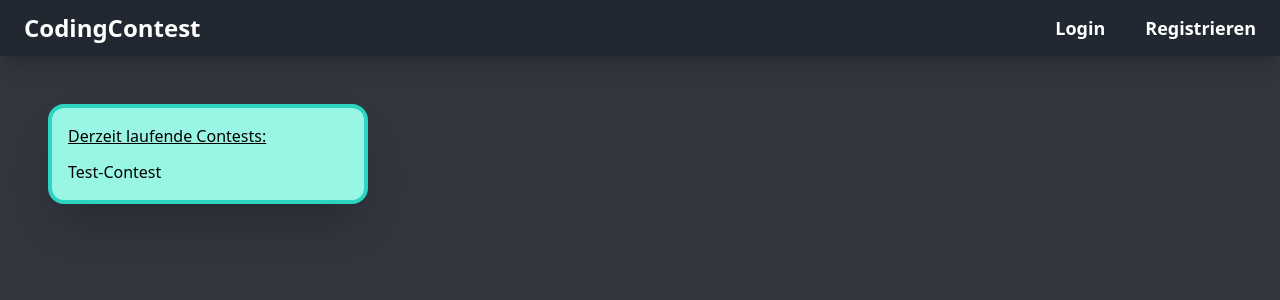
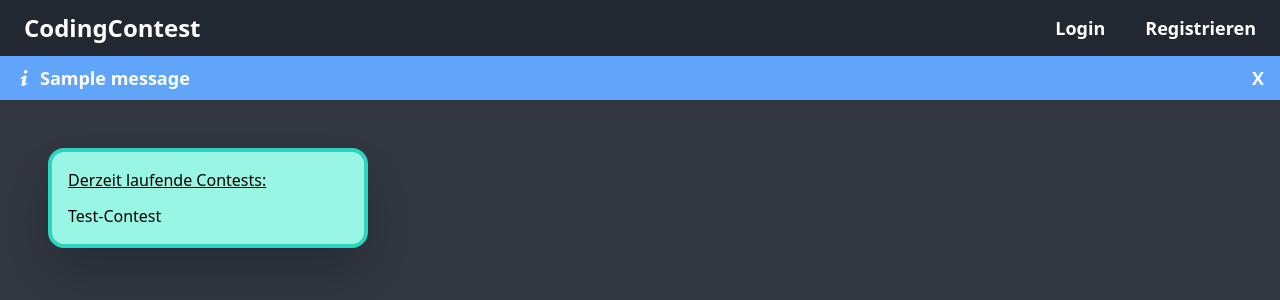
Before and after one commit to Lerol49/codingcontest, a Flask app: page /home in a window 1280 px wide. Shown: the top 300 px of the page. Run offline with Flask 3, Linux system fonts and the light colour scheme; tables that the repository leaves empty hold one stand-in row (values such as "Sample post"); one stand-in notice (Sample message) is shown; some libraries are stand-ins or nearby versions.

Commit message:
first implementation of a flash system

```diff
--- a/website/static/css/output.css
+++ b/website/static/css/output.css
@@ -691,6 +711,14 @@ video {
   height: 100vh;
 }
 
+.h-6 {
+  height: 1.5rem;
+}
+
+.h-4 {
+  height: 1rem;
+}
+
 .w-80 {
   width: 20rem;
 }
@@ -701,6 +729,18 @@ video {
 
 .w-screen {
   width: 100vw;
+}
+
+.w-6 {
+  width: 1.5rem;
+}
+
+.w-4 {
+  width: 1rem;
+}
+
+.flex-auto {
+  flex: 1 1 auto;
 }
 
 .grid-cols-2 {
@@ -788,18 +846,81 @@ video {
   background-color: rgb(153 246 228 / var(--tw-bg-opacity));
 }
 
-.bg-red-200 {
+.bg-red-100 {
   --tw-bg-opacity: 1;
-  background-color: rgb(254 202 202 / var(--tw-bg-opacity));
+  background-color: rgb(254 226 226 / var(--tw-bg-opacity));
 }
 
-.bg-adminTeamTableContentLight {
+.bg-indigo-500 {
   --tw-bg-opacity: 1;
-  background-color: rgb(207 226 227 / var(--tw-bg-opacity));
+  background-color: rgb(99 102 241 / var(--tw-bg-opacity));
+}
+
+.bg-indigo-800 {
+  --tw-bg-opacity: 1;
+  background-color: rgb(55 48 163 / var(--tw-bg-opacity));
+}
+
+.bg-indigo-900 {
+  --tw-bg-opacity: 1;
+  background-color: rgb(49 46 129 / var(--tw-bg-opacity));
+}
+
+.bg-red-300 {
+  --tw-bg-opacity: 1;
+  background-color: rgb(252 165 165 / var(--tw-bg-opacity));
+}
+
+.bg-red-700 {
+  --tw-bg-opacity: 1;
+  background-color: rgb(185 28 28 / var(--tw-bg-opacity));
+}
+
+.bg-blue-400 {
+  --tw-bg-opacity: 1;
+  background-color: rgb(96 165 250 / var(--tw-bg-opacity));
+}
+
+.fill-current {
+  fill: currentColor;
 }
 
 .p-4 {
   padding: 1rem;
+}
+
+.p-2 {
+  padding: 0.5rem;
+}
+
+.px-4 {
+  padding-left: 1rem;
+  padding-right: 1rem;
+}
+
+.py-3 {
+  padding-top: 0.75rem;
+  padding-bottom: 0.75rem;
+}
+
+.px-2 {
+  padding-left: 0.5rem;
+  padding-right: 0.5rem;
+}
+
+.py-1 {
+  padding-top: 0.25rem;
+  padding-bottom: 0.25rem;
+}
+
+.py-4 {
+  padding-top: 1rem;
+  padding-bottom: 1rem;
+}
+
+.py-2 {
+  padding-top: 0.5rem;
+  padding-bottom: 0.5rem;
 }
 
 .pl-4 {
--- /dev/null
+++ b/website/static/js/main.js
@@ -0,0 +1,5 @@
+
+
+function closeAlert() {
+  document.getElementById("flash_alert").remove();
+}
--- a/website/templates/base_menu.html
+++ b/website/templates/base_menu.html
@@ -4,6 +4,8 @@
     <head>
         <meta charset="utf-8">
         <link rel="stylesheet" href="../static/css/output.css">
+        <script type="text/javascript" src="../static/js/main.js"></script>
+
         {% block links %} {% endblock %}
 
 
@@ -11,7 +13,6 @@
     </head>
 
     <body class="bg-backgroundMenu">
-
 
 
 
@@ -36,6 +37,35 @@
             {% endif %}
             </div>
         </div>
+        {% with messages = get_flashed_messages(with_categories=true) %}
+            {% if messages %}
+                {% for category, message in messages %}
+                    {% if category == "error" %}
+                    <div id="flash_alert" class="flex items-center bg-red-700 text-white text-lg font-bold px-4 py-2 justify-between" role="alert">
+                        <div class="flex flex-row items-center">
+                            <svg class="fill-current w-4 h-4 mr-2" xmlns="http://www.w3.org/2000/svg" viewBox="0 0 20 20"><path d="M12.432 0c1.34 0 2.01.912 2.01 1.957 0 1.305-1.164 2.512-2.679 2.512-1.269 0-2.009-.75-1.974-1.99C9.789 1.436 10.67 0 12.432 0zM8.309 20c-1.058 0-1.833-.652-1.093-3.524l1.214-5.092c.211-.814.246-1.141 0-1.141-.317 0-1.689.562-2.502 1.117l-.528-.88c2.572-2.186 5.531-3.467 6.801-3.467 1.057 0 1.233 1.273.705 3.23l-1.391 5.352c-.246.945-.141 1.271.106 1.271.317 0 1.357-.392 2.379-1.207l.6.814C12.098 19.02 9.365 20 8.309 20z"/></svg>
+                            <p>{{ message }}</p>
+                        </div>
+                        <div>
+                            <button onclick="closeAlert()" class="">X</button>
+                        </div>
+
+                    </div>
+                    {% else %}
+                    <div id="flash_alert" class="flex items-center bg-blue-400 text-white text-lg font-bold px-4 py-2 justify-between" role="alert">
+                        <div class="flex flex-row items-center">
+                            <svg class="fill-current w-4 h-4 mr-2" xmlns="http://www.w3.org/2000/svg" viewBox="0 0 20 20"><path d="M12.432 0c1.34 0 2.01.912 2.01 1.957 0 1.305-1.164 2.512-2.679 2.512-1.269 0-2.009-.75-1.974-1.99C9.789 1.436 10.67 0 12.432 0zM8.309 20c-1.058 0-1.833-.652-1.093-3.524l1.214-5.092c.211-.814.246-1.141 0-1.141-.317 0-1.689.562-2.502 1.117l-.528-.88c2.572-2.186 5.531-3.467 6.801-3.467 1.057 0 1.233 1.273.705 3.23l-1.391 5.352c-.246.945-.141 1.271.106 1.271.317 0 1.357-.392 2.379-1.207l.6.814C12.098 19.02 9.365 20 8.309 20z"/></svg>
+                            <p>{{ message }}</p>
+                        </div>
+                        <div>
+                            <button onclick="closeAlert()" class="">X</button>
+                        </div>
+
+                    </div>
+                    {% endif %}
+                {% endfor %}
+            {% endif %}
+        {% endwith %}
 
         {% block body %} {% endblock %}
 
--- a/website/templates/test_contest/test_contest_index.html
+++ b/website/templates/test_contest/test_contest_index.html
@@ -4,7 +4,7 @@
 {% block body %}
 <div class="grid grid-cols-2 gap-3 mt-3">
     <div class="bg-contestLeft shadow-xl ml-3 rounded-2xl">
-        <p class="text-white text-center font-bold text-2xl mt-2">Test-Contest</p>
+        <p class="text-white text-center font-bold text-2xl mt-2 mb-1">Test-Contest</p>
         <table class="w-full">
             <thead class="bg-contestLeftTableHead text-lg uppercase h-12 rtl:text-right text-white">
                 <tr>
@@ -125,7 +125,7 @@
                     </thead>
                     <tbody class="">
                         {% for team in teams %}
-                        <tr class="odd:bg-adminTeamTableContentDark even:bg-adminTeamTableContentLight">
+                        <tr class="shadow-xl odd:bg-adminTeamTableContentDark even:bg-adminTeamTableContentLight">
                             <th scope="col">
                                 {{ team.name }}
                             </th>
--- a/website/views.py
+++ b/website/views.py
@@ -1,5 +1,5 @@
 from functools import wraps
-from flask import render_template, redirect, Blueprint, request, send_from_directory, current_app
+from flask import render_template, redirect, Blueprint, request, send_from_directory, current_app, flash
 from flask_login import login_required
 from flask_login import current_user
 from . import auth
@@ -55,7 +55,6 @@ def test_contest():
             auth.create_team()
         else:
             auth.join_team()
-
     return render_template("/test_contest/test_contest_index.html",
                            user=current_user,
                            team=current_user.get_team("test_contest"),
```
Also changed, not shown: other parts of website/static/css/output.css (+100 -13 lines), website/auth.py (+7 -1 lines).
